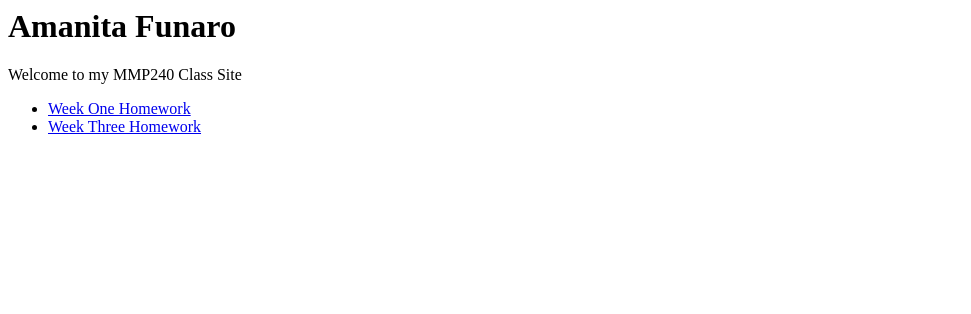
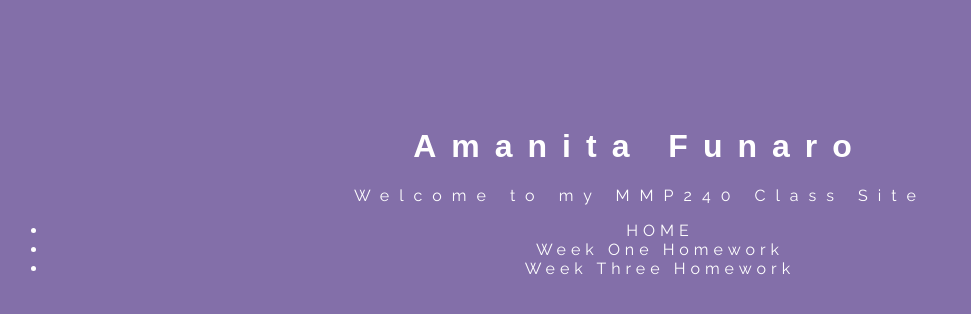
Before and after one commit to peachyshroom/MMP240AF, a plain HTML site: page index.html in a window 1280 px wide. Shown: the whole page, without its empty margins (0-971 px from the left). Drawn offline with Linux system fonts and the light colour scheme; a web font is replaced by a local one.

Commit message:
Add files via upload

```diff
--- a/index.html
+++ b/index.html
@@ -1,13 +1,55 @@
 <html>
 <head>
+    <link href="https://fonts.googleapis.com/css?family=Kosugi|Raleway:400,700" rel="stylesheet">
 <title>MMP240</title>
+    <style type="text/css">
+		body{
+			background-color:#836fa9;
+			text-align:center;
+			margin-top:10%;
+            color: #ffffff;
+            font-family: 'Raleway', sans-serif;
+            letter-spacing: 10px;
+
+		}
+
+        h1{
+            color: :#a62c7f;
+            font-family: 'Kosugi', sans-serif;
+            letter-spacing: 15px;
+
+        }
+
+        h2{
+            color: :#a62c7f;
+             font-family: 'Raleway', sans-serif;
+        }
+
+        a{
+            font-family: 'Raleway', sans-serif;
+            text-decoration:none;
+            color:#ffffff;
+            letter-spacing: 5px;
+
+        }
+
+        a:hover{
+            text-decoration: line-through;
+            color:#fff176;
+        }
+
+
+
+	</style>
 </head>
 <body>
     <h1>Amanita Funaro</h1>
     <p>Welcome to my MMP240 Class Site</p>
     <ul>
+        <li><a href="index.html">HOME</a></li>
         <li><a href="Assignment1MMP240/index.html">Week One Homework</a></li>
         <li><a href="week3/index.html">Week Three Homework</a></li>
+
     </ul>
 
 
```
Also changed, not shown: Assignment1MMP240/index.html (+13 -0 lines), week3/index.html (+17 -1 lines).
